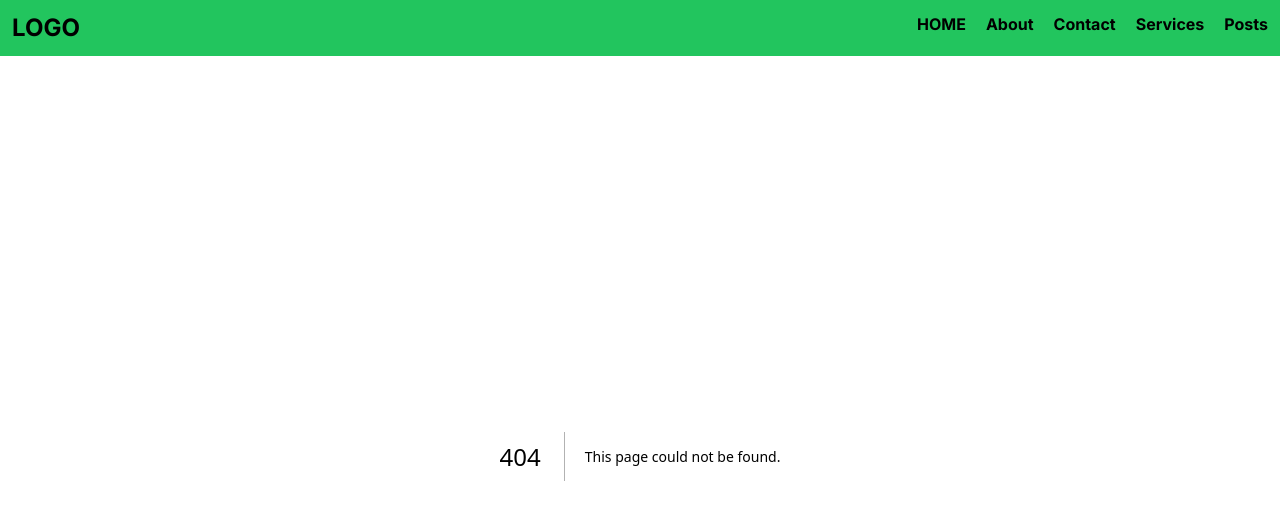
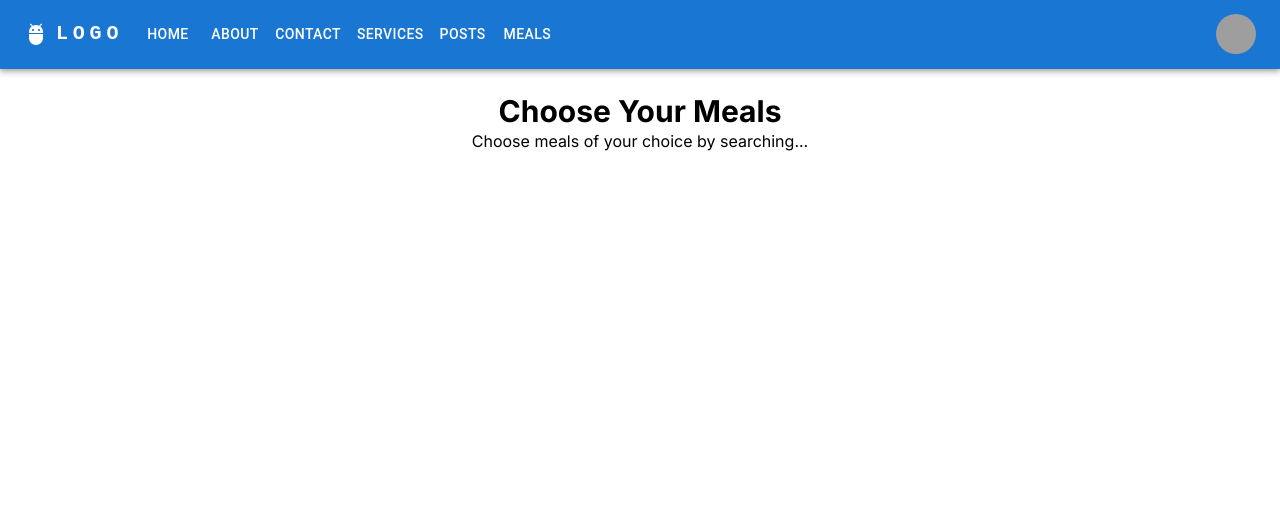
Before and after one commit to SopnilSwapon/data-fetch-nextjs, a Next.js app: page /meals in a window 1280 px wide. Before the commit this address had no page. Shown: the top 520 px of the page. Built offline with nearby package versions, Linux system fonts and the light colour scheme; grey boxes are pictures that could not be loaded.

Commit message:
change the navbar by set material UI navbar

```diff
--- a/src/app/layout.js
+++ b/src/app/layout.js
@@ -1,6 +1,7 @@
 import { Inter } from "next/font/google";
 import "./globals.css";
 import Navbar from "@/components/Navbar";
+import Nav from "@/components/Nav";
 
 const inter = Inter({ subsets: ["latin"] });
 
@@ -13,7 +14,8 @@
   return (
     <html lang="en">
       <body className={inter.className}>
-        <Navbar></Navbar>
+        {/* <Navbar></Navbar> */}
+        <Nav></Nav>
         {children}
         </body>
     </html>
--- /dev/null
+++ b/src/app/meals/page.jsx
@@ -0,0 +1,12 @@
+import React from 'react';
+
+const MealsPage = () => {
+    return (
+        <div>
+           <h3 className='text-3xl font-bold text-center mt-6'>Choose Your Meals</h3>
+           <p className='text-center'>Choose meals of your choice by searching...</p>
+        </div>
+    );
+};
+
+export default MealsPage;
--- /dev/null
+++ b/src/components/Nav.jsx
@@ -0,0 +1,193 @@
+"use client"
+import * as React from 'react';
+import AppBar from '@mui/material/AppBar';
+import Box from '@mui/material/Box';
+import Toolbar from '@mui/material/Toolbar';
+import IconButton from '@mui/material/IconButton';
+import Typography from '@mui/material/Typography';
+import Menu from '@mui/material/Menu';
+import MenuIcon from '@mui/icons-material/Menu';
+import Container from '@mui/material/Container';
+import Avatar from '@mui/material/Avatar';
+import Button from '@mui/material/Button';
+import Tooltip from '@mui/material/Tooltip';
+import MenuItem from '@mui/material/MenuItem';
+import AdbIcon from '@mui/icons-material/Adb';
+
+
+const pages = [
+    {
+        title: 'HOME',
+        path: '/home'
+    },
+    {
+        title: 'About',
+        path: '/about'
+    },
+    {
+        title: 'Contact',
+        path: '/contact'
+    },
+    {
+        title: 'Services',
+        path: '/services'
+    },
+    {
+        title: 'Posts',
+        path: '/posts'
+    },
+    {
+        title: 'Meals',
+        path: '/meals'
+    }
+]
+const settings = ['Profile', 'Account', 'Dashboard', 'Logout'];
+
+const Nav = () => {
+
+    const [anchorElNav, setAnchorElNav] = React.useState(null);
+  const [anchorElUser, setAnchorElUser] = React.useState(null);
+
+  const handleOpenNavMenu = (event) => {
+    setAnchorElNav(event.currentTarget);
+  };
+  const handleOpenUserMenu = (event) => {
+    setAnchorElUser(event.currentTarget);
+  };
+
+  const handleCloseNavMenu = () => {
+    setAnchorElNav(null);
+  };
+
+  const handleCloseUserMenu = () => {
+    setAnchorElUser(null);
+  };
+
+
+    return (
+        <AppBar position="static">
+      <Container maxWidth="xl">
+        <Toolbar disableGutters>
+          <AdbIcon sx={{ display: { xs: 'none', md: 'flex' }, mr: 1 }} />
+          <Typography
+            variant="h6"
+            noWrap
+            component="a"
+            href="#app-bar-with-responsive-menu"
+            sx={{
+              mr: 2,
+              display: { xs: 'none', md: 'flex' },
+              fontFamily: 'monospace',
+              fontWeight: 700,
+              letterSpacing: '.3rem',
+              color: 'inherit',
+              textDecoration: 'none',
+            }}
+          >
+            LOGO
+          </Typography>
+
+          <Box sx={{ flexGrow: 1, display: { xs: 'flex', md: 'none' } }}>
+            <IconButton
+              size="large"
+              aria-label="account of current user"
+              aria-controls="menu-appbar"
+              aria-haspopup="true"
+              onClick={handleOpenNavMenu}
+              color="inherit"
+            >
+              <MenuIcon />
+            </IconButton>
+            <Menu
+              id="menu-appbar"
+              anchorEl={anchorElNav}
+              anchorOrigin={{
+                vertical: 'bottom',
+                horizontal: 'left',
+              }}
+              keepMounted
+              transformOrigin={{
+                vertical: 'top',
+                horizontal: 'left',
+              }}
+              open={Boolean(anchorElNav)}
+              onClose={handleCloseNavMenu}
+              sx={{
+                display: { xs: 'block', md: 'none' },
+              }}
+            >
+              {pages.map((page) => (
+                <MenuItem key={page.path} onClick={handleCloseNavMenu}>
+                  <Typography textAlign="center">{page.title}</Typography>
+                </MenuItem>
+              ))}
+            </Menu>
+          </Box>
+          <AdbIcon sx={{ display: { xs: 'flex', md: 'none' }, mr: 1 }} />
+          <Typography
+            variant="h5"
+            noWrap
+            component="a"
+            href="#app-bar-with-responsive-menu"
+            sx={{
+              mr: 2,
+              display: { xs: 'flex', md: 'none' },
+              flexGrow: 1,
+              fontFamily: 'monospace',
+              fontWeight: 700,
+              letterSpacing: '.3rem',
+              color: 'inherit',
+              textDecoration: 'none',
+            }}
+          >
+            LOGO
+          </Typography>
+          <Box sx={{ flexGrow: 1, display: { xs: 'none', md: 'flex' } }}>
+            {pages.map((page) => (
+              <Button
+                key={page.path}
+                href={page.path}
+                onClick={handleCloseNavMenu}
+                sx={{ my: 2, color: 'white', display: 'block' }}
+              >
+                {page.title}
+              </Button>
+            ))}
+          </Box>
+
+          <Box sx={{ flexGrow: 0 }}>
+            <Tooltip title="Open settings">
+              <IconButton onClick={handleOpenUserMenu} sx={{ p: 0 }}>
+                <Avatar alt="Remy Sharp" src="/static/images/avatar/2.jpg" />
+              </IconButton>
+            </Tooltip>
+            <Menu
+              sx={{ mt: '45px' }}
+              id="menu-appbar"
+              anchorEl={anchorElUser}
+              anchorOrigin={{
+                vertical: 'top',
+                horizontal: 'right',
+              }}
+              keepMounted
+              transformOrigin={{
+                vertical: 'top',
+                horizontal: 'right',
+              }}
+              open={Boolean(anchorElUser)}
+              onClose={handleCloseUserMenu}
+            >
+              {settings.map((setting) => (
+                <MenuItem key={setting} onClick={handleCloseUserMenu}>
+                  <Typography textAlign="center">{setting}</Typography>
+                </MenuItem>
+              ))}
+            </Menu>
+          </Box>
+        </Toolbar>
+      </Container>
+    </AppBar>
+    );
+};
+
+export default Nav;
--- a/src/components/Navbar.jsx
+++ b/src/components/Navbar.jsx
@@ -23,6 +23,10 @@
             {
                 title: 'Posts',
                 path: '/posts'
+            },
+            {
+                title: 'Meals',
+                path: '/meals'
             }
         ]
     return (
```
Also changed, not shown: package.json (+9 -5 lines), 1 other file (tests, documents, lock files or other folders).
